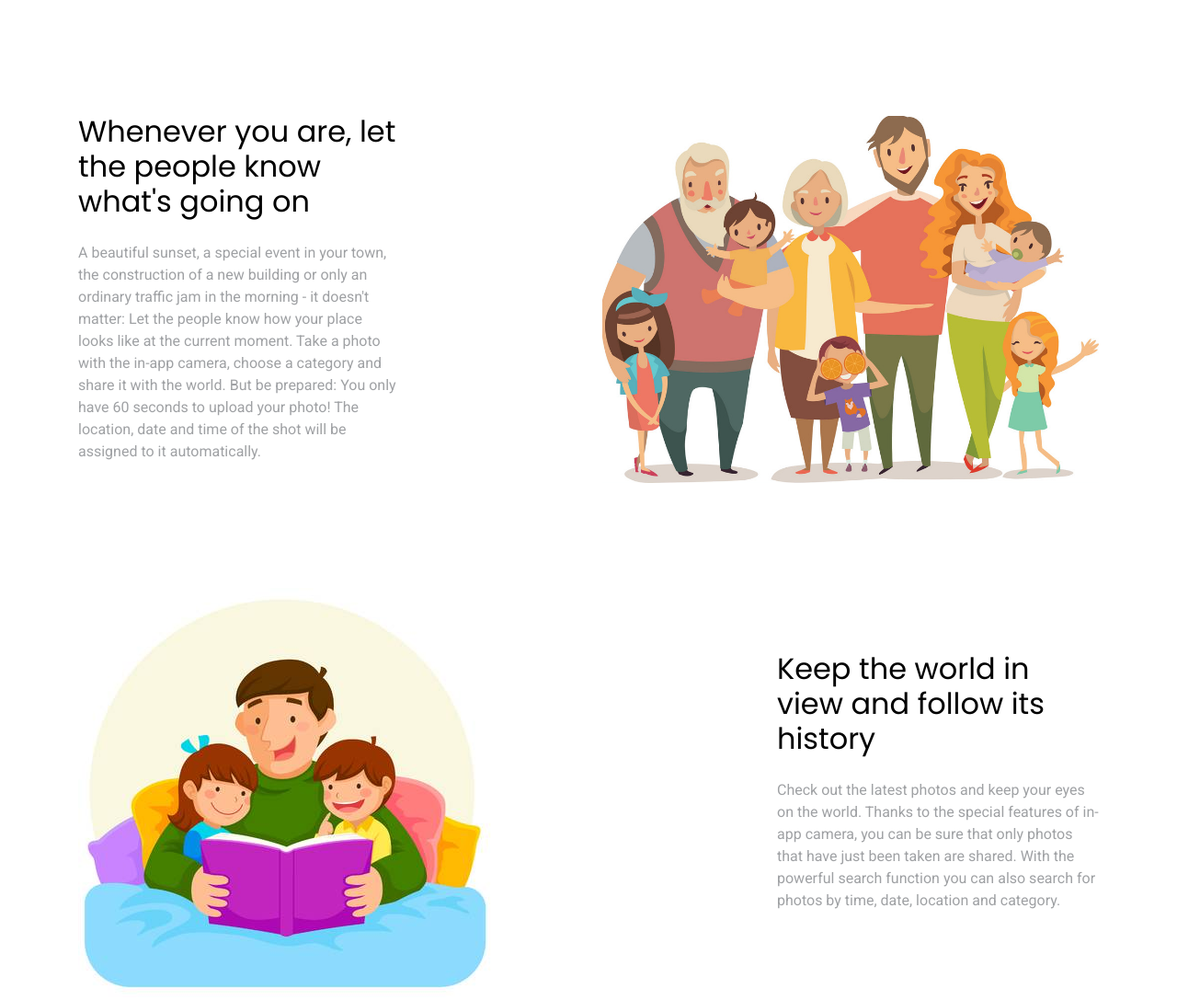
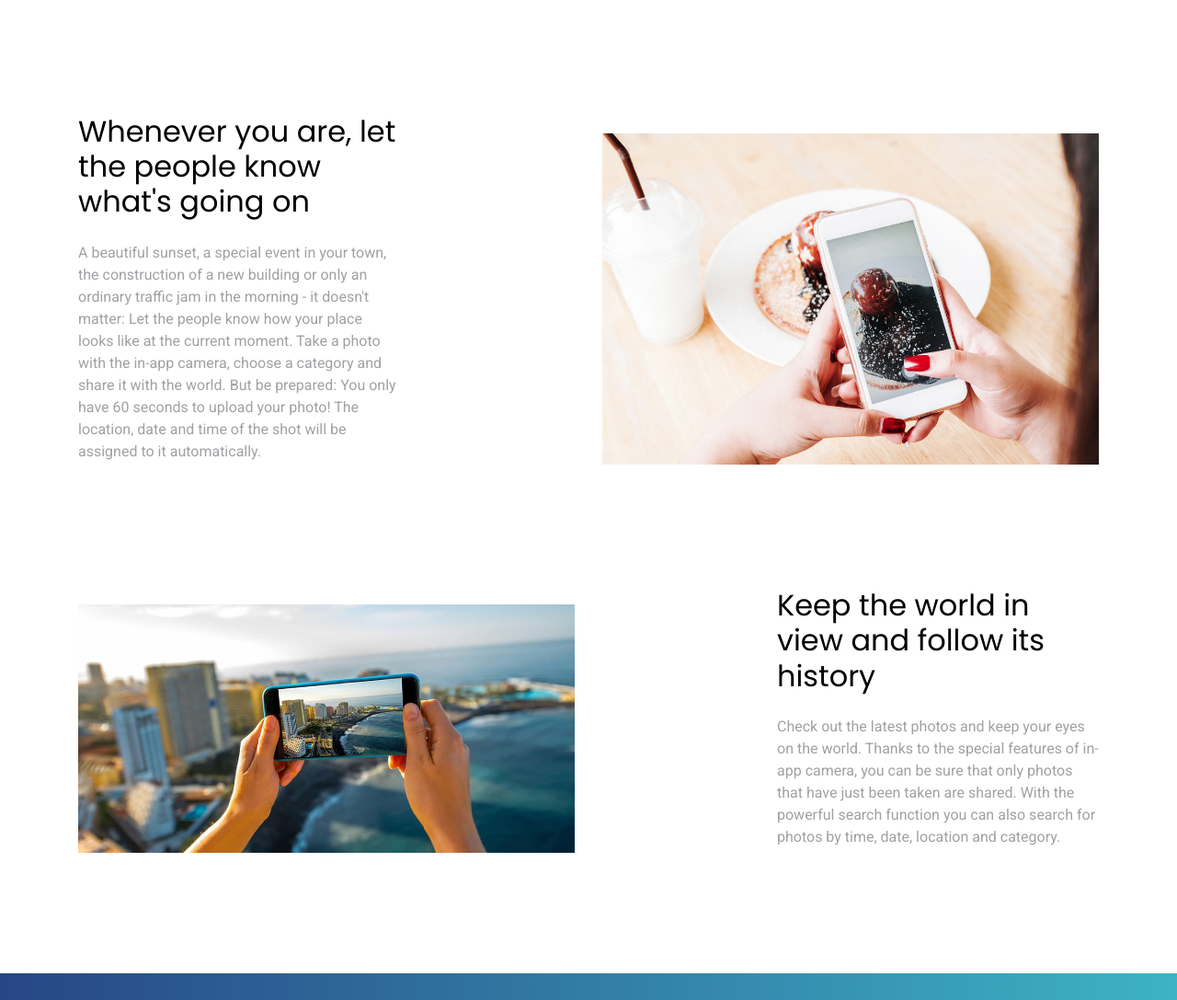
Before and after one commit to FrozenIce0617/Picturize-Admin, a plain HTML site: page index.html in a window 1280 px wide. Shown: the part 1440-2527 px from the top of the page at 92% size. Drawn offline with Linux system fonts and the light colour scheme.

Commit message:
Update images

```diff
--- a/index.html
+++ b/index.html
@@ -243,7 +243,7 @@
                 </p>
               </div>
               <div class="col-md-6" data-aos="fade-left">
-                <img src="img/family.png" alt="Image" class="img-fluid" />
+                <img src="img/food.jpg" alt="Image" class="img-fluid" />
               </div>
             </div>
           </div>
@@ -266,7 +266,7 @@
                 </p>
               </div>
               <div class="col-md-6" data-aos="fade-right">
-                <img src="img/history.jpg" alt="Image" class="img-fluid" />
+                <img src="img/landscape.jpg" alt="Image" class="img-fluid" />
               </div>
             </div>
           </div>
```
Also changed, not shown: img/food.jpg (added), img/landscape.jpg (added).
